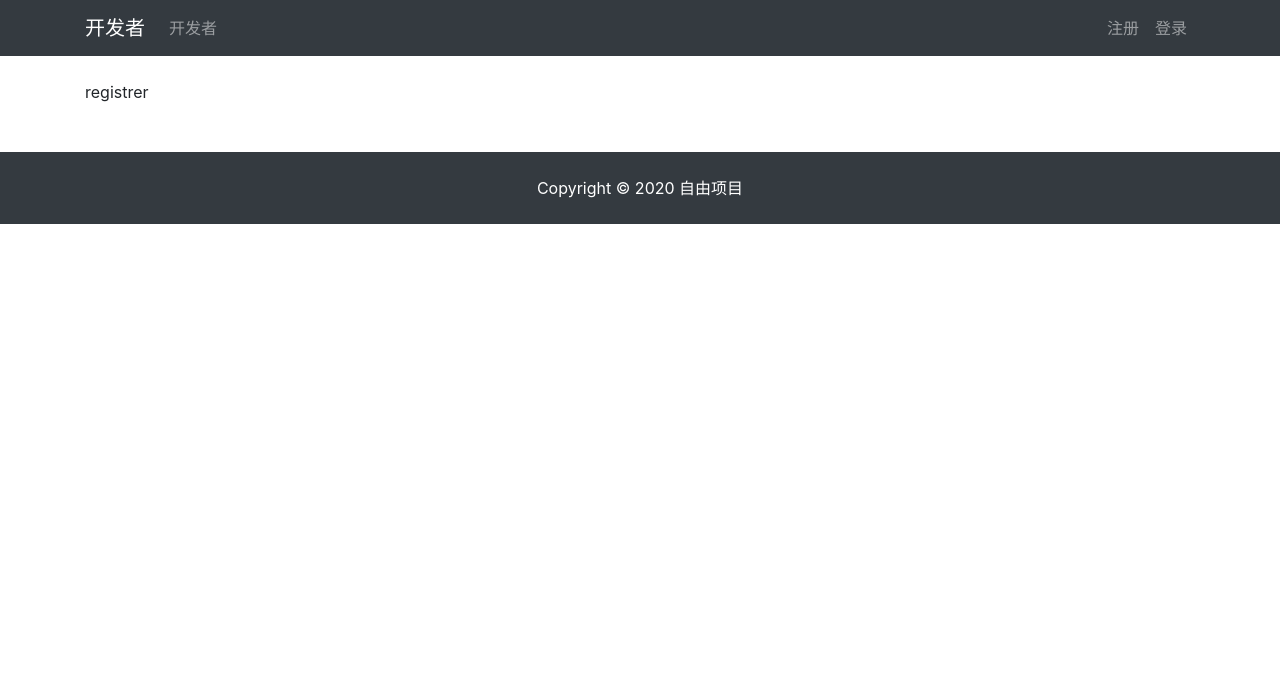
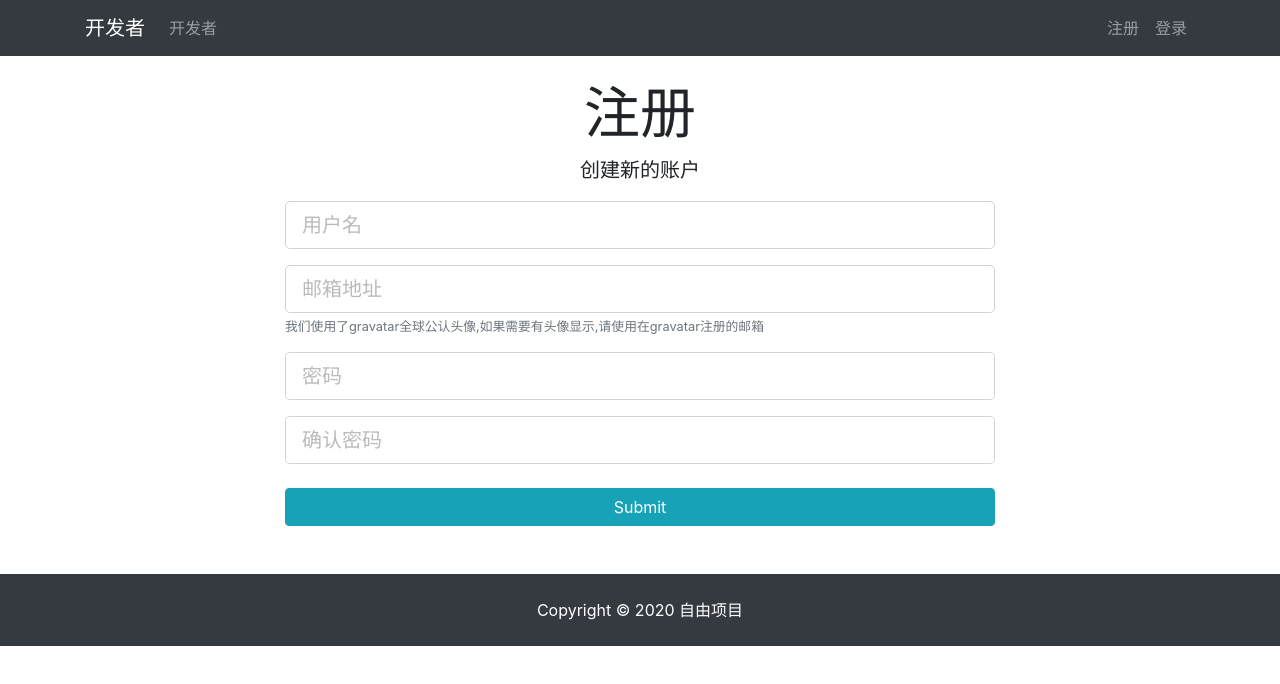
Before and after one commit to CoolLawliet/react-resume, a React (Create React App) app: page /register in a window 1280 px wide. Shown: the top 684 px of the page. Built offline with nearby package versions, Linux system fonts and the light colour scheme.

Commit message:
注册逻辑

```diff
--- a/src/components/auth/Register.js
+++ b/src/components/auth/Register.js
@@ -1,10 +1,85 @@
 import React, {Component} from 'react';
 
 class Register extends Component {
+    constructor() {
+        super();
+        this.state = {
+            name: '',
+            email: '',
+            password: '',
+            password2: '',
+            errors: {}
+        };
+        this.onChange=this.onChange.bind(this)
+        this.onSubmit=this.onSubmit.bind(this)
+    }
+
+    onChange(e) {
+        this.setState({[e.target.name]: e.target.value})
+    }
+
+    onSubmit(e){
+        e.preventDefault();
+        const newUser={
+            name:this.state.name,
+            email:this.state.email,
+            password:this.state.password,
+            password2:this.state.password2
+        };
+    }
+
     render() {
         return (
             <div>
-                registrer
+                <div className="register">
+                    <div className="container">
+                        <div className="row">
+                            <div className="col-md-8 m-auto">
+                                <h1 className="display-4 text-center">注册</h1>
+                                <p className="lead text-center">创建新的账户</p>
+                                <form onSubmit={this.onSubmit}>
+                                    <div className="form-group">
+                                        <input
+                                            type="text"
+                                            className="form-control form-control-lg"
+                                            placeholder="用户名"
+                                            name="name"
+                                            value={this.state.name}
+                                            onChange={this.onChange}
+                                            required/>
+                                    </div>
+                                    <div className="form-group">
+                                        <input type="email"
+                                               className="form-control form-control-lg"
+                                               placeholder="邮箱地址"
+                                               name="email"
+                                               value={this.state.email}
+                                               onChange={this.onChange}
+
+                                        />
+                                        <small
+                                            className="form-text text-muted">我们使用了gravatar全球公认头像,如果需要有头像显示,请使用在gravatar注册的邮箱</small>
+                                    </div>
+                                    <div className="form-group">
+                                        <input type="password" className="form-control form-control-lg"
+                                               placeholder="密码" name="password"
+                                               value={this.state.password}
+                                               onChange={this.onChange}
+                                        />
+                                    </div>
+                                    <div className="form-group">
+                                        <input type="password" className="form-control form-control-lg"
+                                               placeholder="确认密码" name="password2"
+                                               value={this.state.password2}
+                                               onChange={this.onChange}
+                                        />
+                                    </div>
+                                    <input type="submit" className="btn btn-info btn-block mt-4"/>
+                                </form>
+                            </div>
+                        </div>
+                    </div>
+                </div>
             </div>
         );
     }
```
